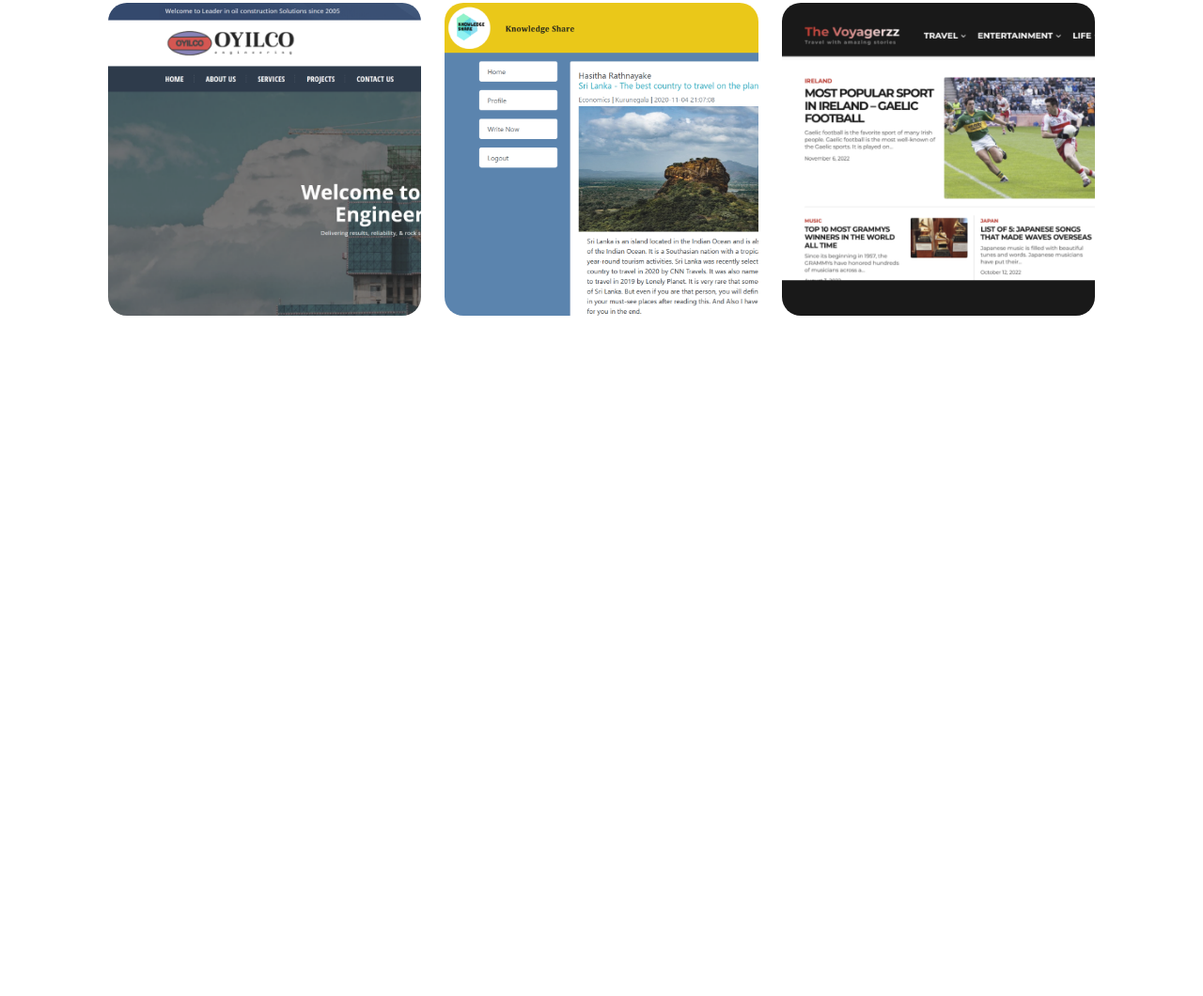
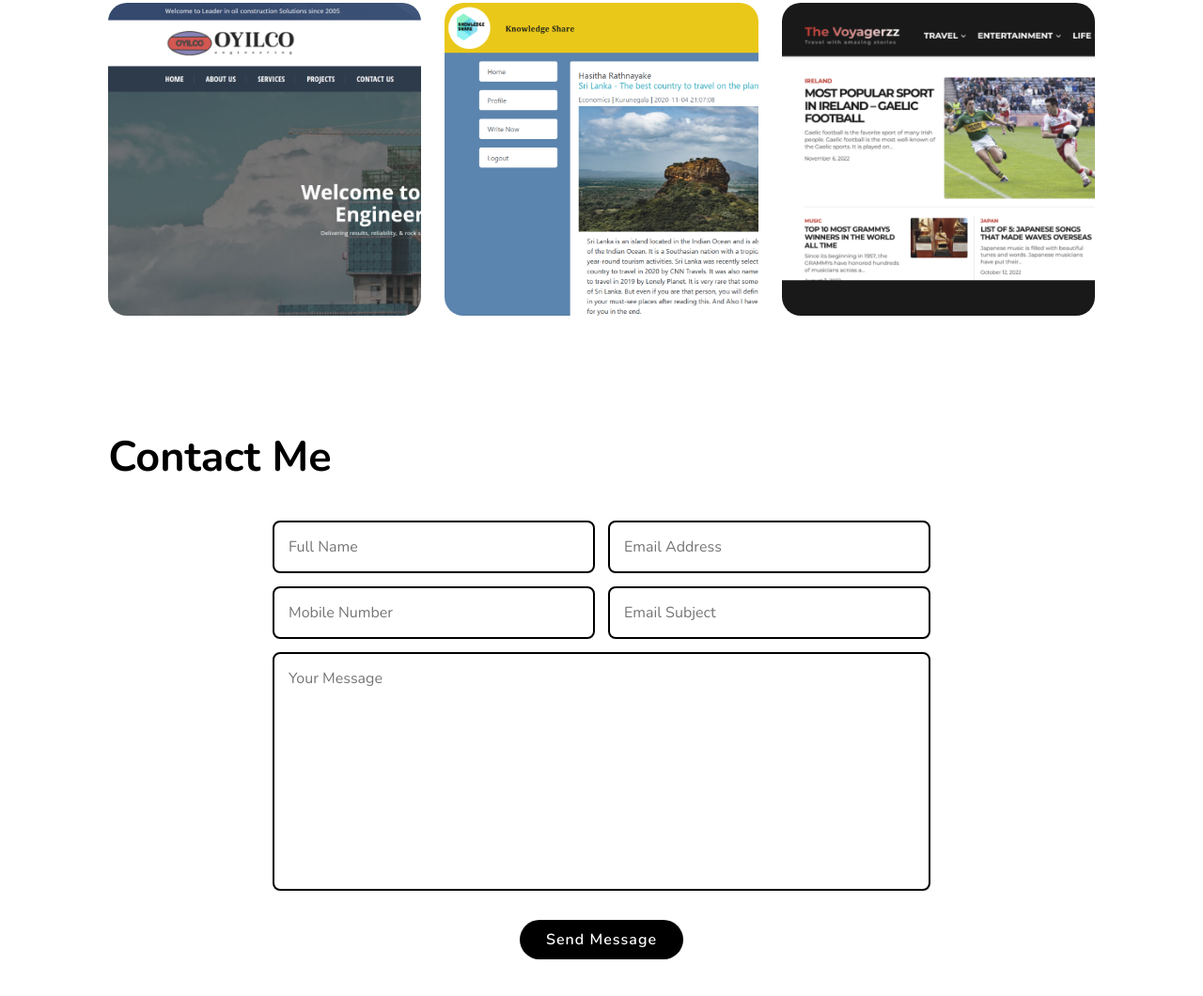
Before and after one commit to LakmalSenevirathna/Responsive-Portfolio-Website, a plain HTML site: page index.html in a window 1280 px wide. Shown: the part 2936-3996 px from the top of the page at 94% size. Before the commit the page ends 3292 px from the top, so only its background shows below. Drawn offline with nearby package versions, Linux system fonts and the light colour scheme.

Commit message:
Add contact section

```diff
--- a/Style/style.css
+++ b/Style/style.css
@@ -27,7 +27,7 @@ section{
     left: 0;
     width: 100%;
     padding: 2rem 9%;
-    border-bottom: 2px black solid;
+    border-bottom: .2rem black solid;
     display: flex;
     justify-content: space-between;
     align-items: center;
@@ -267,3 +267,43 @@ section{
     font-size: 2rem;
     color: black;
 }
+
+.contact h2{
+    margin-bottom: 3rem;
+}
+
+.contact form{
+    max-width: 70rem;
+    margin: 1rem auto;
+    text-align: center;
+    margin-bottom: 3rem;
+}
+
+.contact form .input-box{
+    display: flex;
+    justify-content: space-between;
+    flex-wrap: wrap;
+}
+
+.contact form .input-box input,
+.contact form textarea{
+    width: 100%;
+    padding: 1.5rem;
+    font-size: 1.6rem;
+    border: .2rem solid black;
+    border-radius: .8rem;
+    margin: .7rem 0;
+}
+
+.contact form .input-box input{
+    width: 49%;
+}
+
+.contact form textarea{
+    resize: none;
+}
+
+.contact form .btn{
+    margin-top: 2rem;
+    cursor: pointer;
+}
--- a/index.html
+++ b/index.html
@@ -150,6 +150,26 @@
         </div>
     </section>
 
+    <!--CONTACT SECTION-->
+    <section class="contact" id="contact">
+        <h2 class="heading">Contact Me</h2>
+
+        <form action="#">
+            <div class="input-box">
+                <input type="text" placeholder="Full Name">
+                <input type="email" placeholder="Email Address">
+            </div>
+
+            <div class="input-box">
+                <input type="tel" placeholder="Mobile Number">
+                <input type="text" placeholder="Email Subject">
+            </div>
+
+            <textarea name="" id="" cols="30" rows="10" placeholder="Your Message"></textarea>
+            <input type="submit" value="Send Message" class="btn">
+        </form>
+    </section>
+
     <script src="JS/main.js"></script>
 </body>
 </html>
```
